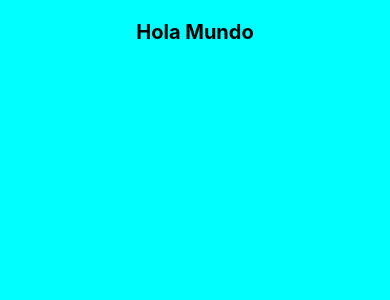
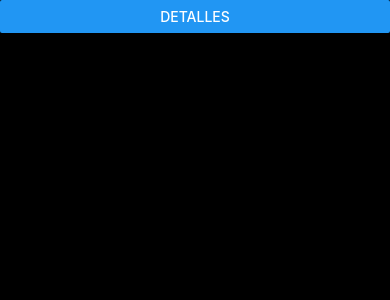
Before and after one commit to BC-MAY-21-RN/kata-03-recetario-m22-k03-t2-reactive-02, a React Native app in the folder Recetario/: screen /Principal in a window 390 px wide. Shown: the top 300 px of the page. Built offline with nearby package versions, Linux system fonts and the light colour scheme.

Commit message:
Install navigation. Install of the navigation component to navigate beetwen the screens, add all modules and dependencies.
Co-authored by: GerardoTovar <geemtovarba@ittepic.edu.mx>
Co-authored by: Valentin <valeru.251@gmail.com>

```diff
--- a/Recetario/App.js
+++ b/Recetario/App.js
@@ -1,26 +1,8 @@
 import React from 'react';
-import {Text, View, StyleSheet} from 'react-native';
+import MainStack from './src/navigation/MainStack';
 
 const App = () => {
-  return (
-    <View style={styles.container}>
-      <Text style={styles.titulo}>Hola Mundo</Text>
-    </View>
-  );
+  return <MainStack />;
 };
 
-const styles = StyleSheet.create({
-  titulo: {
-    marginTop: 20,
-    color: 'black',
-    fontSize: 20,
-    fontWeight: 'bold',
-    textAlign: 'center',
-  },
-  container: {
-    backgroundColor: 'aqua',
-    flex: 1,
-  },
-});
-
 export default App;
--- a/Recetario/package.json
+++ b/Recetario/package.json
@@ -10,8 +10,12 @@
     "lint": "eslint ."
   },
   "dependencies": {
+    "@react-navigation/native": "^6.0.10",
+    "@react-navigation/native-stack": "^6.6.2",
     "react": "17.0.2",
-    "react-native": "0.68.2"
+    "react-native": "0.68.2",
+    "react-native-safe-area-context": "^4.2.5",
+    "react-native-screens": "^3.13.1"
   },
   "devDependencies": {
     "@babel/core": "^7.12.9",
--- /dev/null
+++ b/Recetario/src/navigation/MainStack.js
@@ -0,0 +1,28 @@
+import React from 'react';
+import {NavigationContainer} from '@react-navigation/native';
+import {createNativeStackNavigator} from '@react-navigation/native-stack';
+import Principal from '../screens/principal';
+import Detalle from '../screens/detalle';
+
+const Stack = createNativeStackNavigator();
+
+const MainStack = () => {
+  return (
+    <NavigationContainer>
+      <Stack.Navigator initialRouteName="Principal">
+        <Stack.Screen
+          name="Principal"
+          component={Principal}
+          options={{headerShown: false}}
+        />
+        <Stack.Screen
+          name="Detalle"
+          component={Detalle}
+          options={{headerShown: false}}
+        />
+      </Stack.Navigator>
+    </NavigationContainer>
+  );
+};
+
+export default MainStack;
--- /dev/null
+++ b/Recetario/src/screens/detalle.js
@@ -0,0 +1,24 @@
+import React from 'react';
+import {View, Text, Button, StyleSheet} from 'react-native';
+
+const Detalle = ({navigation}) => {
+  return (
+    <View style={styles.container}>
+      <Button
+        title="Volver"
+        onPress={() => {
+          navigation.goBack();
+        }}
+      />
+    </View>
+  );
+};
+
+const styles = StyleSheet.create({
+  container: {
+    backgroundColor: 'black',
+    flex: 1,
+  },
+});
+
+export default Detalle;
--- /dev/null
+++ b/Recetario/src/screens/principal.js
@@ -0,0 +1,24 @@
+import React from 'react';
+import {View, Text, Button, StyleSheet} from 'react-native';
+
+const Principal = ({navigation}) => {
+  return (
+    <View style={styles.container}>
+      <Button
+        title="Detalles"
+        onPress={() => {
+          navigation.navigate('Detalle');
+        }}
+      />
+    </View>
+  );
+};
+
+const styles = StyleSheet.create({
+  container: {
+    backgroundColor: 'black',
+    flex: 1,
+  },
+});
+
+export default Principal;
```
Also changed, not shown: 1 other file (tests, documents, lock files or other folders).
